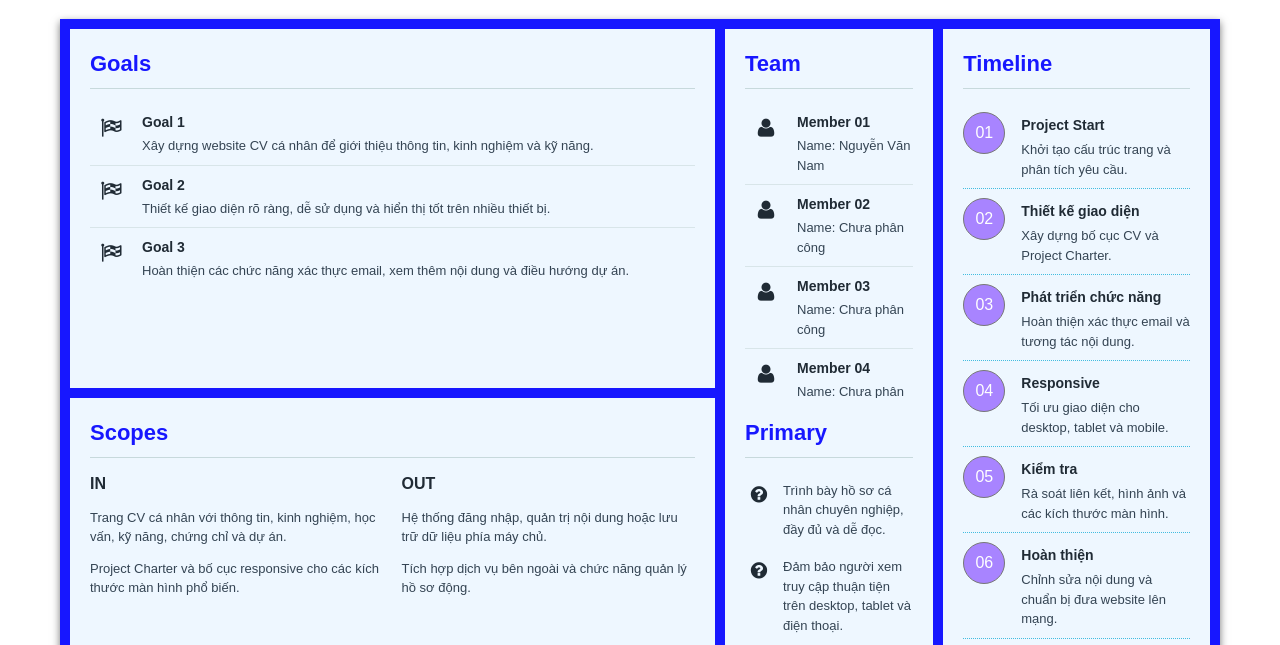
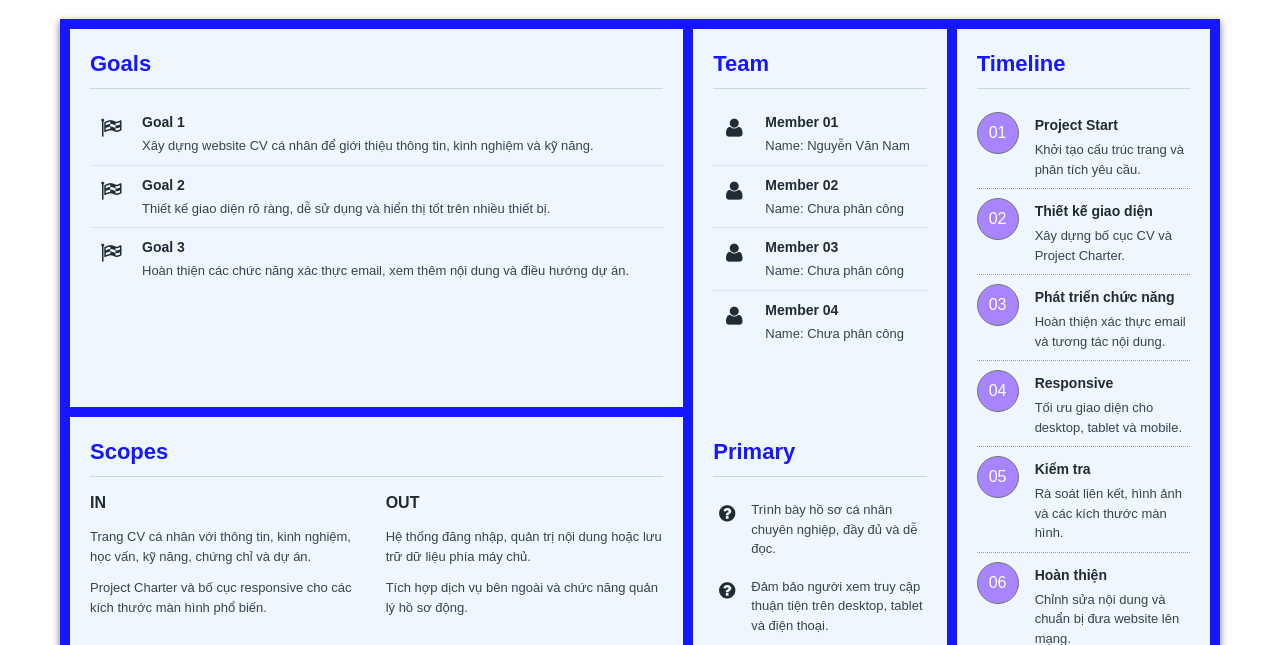
Before and after one commit to namhl3/cv-nam, a plain HTML site: page project-charter.html in a window 1280 px wide. Shown: the part 139-784 px from the top of the page. Drawn offline with Linux system fonts and the light colour scheme.

Commit message:
Adjust grid column sizes in project-charter.css

```diff
--- a/css/project-charter.css
+++ b/css/project-charter.css
@@ -42,7 +42,7 @@ footer a {
 /* Phần nội dung chính */
 .board {
     display: grid;
-    grid-template-columns: 1.25fr 1.25fr 0.82fr 1.05fr;
+    grid-template-columns: 1.25fr 1.25fr 1.05fr 1.05fr;
     grid-template-rows: auto auto;
     gap: 10px;
     padding: 10px;
```
